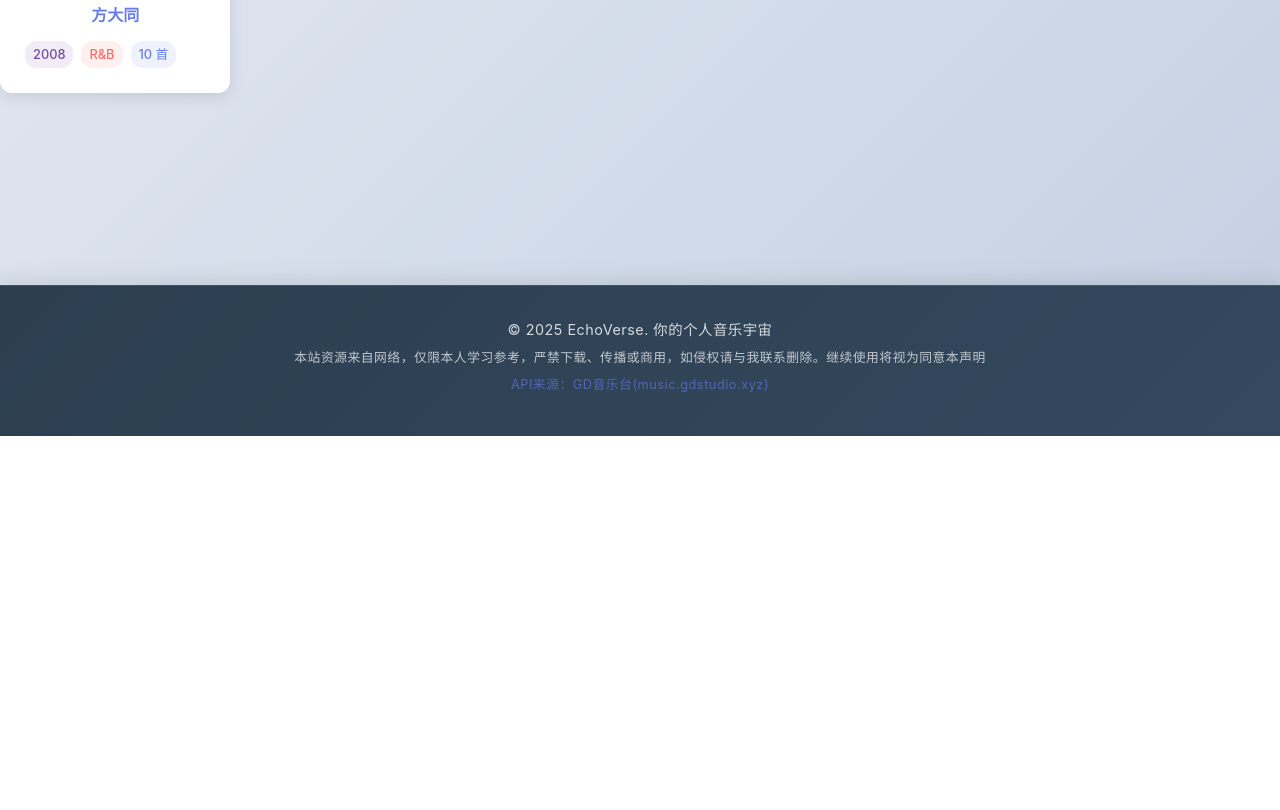
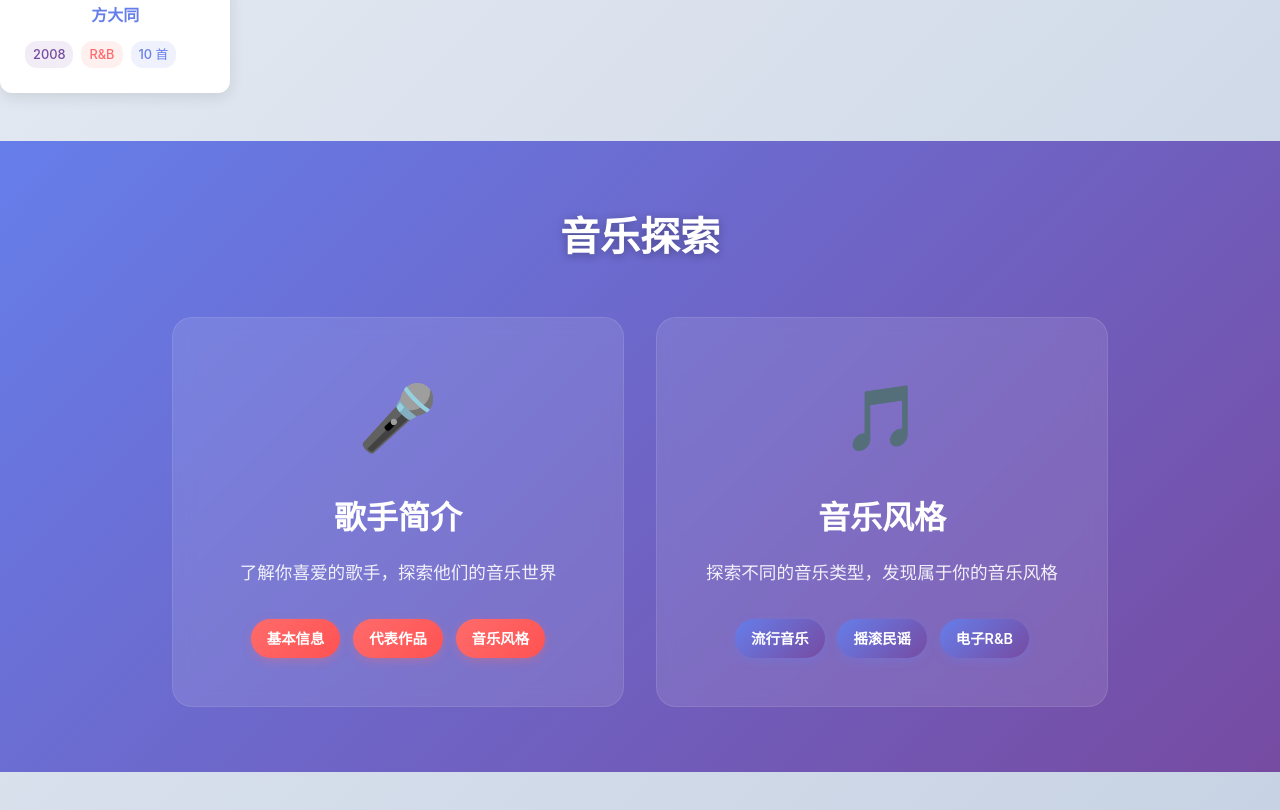
Before and after one commit to Theleeying/Theleeying.github.io, a plain HTML site: page index.html in a window 1280 px wide. Shown: the part 1310-2120 px from the top of the page. Before the commit the page ends 1746 px from the top, so only its background shows below. Drawn offline with Linux system fonts and the light colour scheme; no server answers.

Commit message:
feature: 在首页创建入口，更新readme

```diff
--- a/css/page/index.css
+++ b/css/page/index.css
@@ -213,6 +213,165 @@ section h3 {
     }
 }
 
+/* 音乐探索入口 */
+.music-explore {
+    padding: 4rem 0;
+    background: linear-gradient(135deg, #667eea 0%, #764ba2 100%);
+}
+
+.music-explore h3 {
+    text-align: center;
+    color: white;
+    font-size: 2.5rem;
+    margin-bottom: 3rem;
+    text-shadow: 0 2px 10px rgba(0, 0, 0, 0.3);
+}
+
+.explore-grid {
+    display: grid;
+    grid-template-columns: repeat(auto-fit, minmax(400px, 1fr));
+    gap: 2rem;
+    max-width: 1000px;
+    margin: 0 auto;
+    padding: 0 2rem;
+}
+
+.explore-card {
+    background: rgba(255, 255, 255, 0.1);
+    padding: 3rem 2rem;
+    border-radius: 20px;
+    backdrop-filter: blur(10px);
+    border: 1px solid rgba(255, 255, 255, 0.1);
+    text-decoration: none;
+    color: white;
+    text-align: center;
+    transition: transform 0.3s ease, box-shadow 0.3s ease;
+    position: relative;
+    overflow: hidden;
+}
+
+.explore-card::before {
+    content: '';
+    position: absolute;
+    top: 0;
+    left: 0;
+    right: 0;
+    bottom: 0;
+    background: linear-gradient(135deg, rgba(255, 107, 107, 0.1), rgba(255, 82, 82, 0.1));
+    opacity: 0;
+    transition: opacity 0.3s ease;
+}
+
+.explore-card:hover::before {
+    opacity: 1;
+}
+
+.explore-card:hover {
+    transform: translateY(-10px);
+    box-shadow: 0 20px 40px rgba(0, 0, 0, 0.2);
+}
+
+.artist-card::before {
+    background: linear-gradient(135deg, rgba(255, 107, 107, 0.1), rgba(255, 82, 82, 0.1));
+}
+
+.genres-card::before {
+    background: linear-gradient(135deg, rgba(102, 126, 234, 0.1), rgba(118, 75, 162, 0.1));
+}
+
+.explore-icon {
+    font-size: 4rem;
+    margin-bottom: 1.5rem;
+    display: block;
+    position: relative;
+    z-index: 2;
+}
+
+.explore-card h4 {
+    font-size: 2rem;
+    font-weight: 700;
+    margin-bottom: 1rem;
+    position: relative;
+    z-index: 2;
+}
+
+.explore-card p {
+    font-size: 1.1rem;
+    line-height: 1.6;
+    margin-bottom: 2rem;
+    opacity: 0.9;
+    position: relative;
+    z-index: 2;
+}
+
+.explore-features {
+    display: flex;
+    justify-content: center;
+    flex-wrap: wrap;
+    gap: 0.8rem;
+    position: relative;
+    z-index: 2;
+}
+
+.explore-features .feature-tag {
+    background: linear-gradient(135deg, #ff6b6b, #ff5252);
+    color: white;
+    padding: 0.5rem 1rem;
+    border-radius: 20px;
+    font-size: 0.9rem;
+    font-weight: 600;
+    box-shadow: 0 3px 10px rgba(255, 107, 107, 0.3);
+    transition: transform 0.3s ease, box-shadow 0.3s ease;
+}
+
+.explore-features .feature-tag:hover {
+    transform: translateY(-2px);
+    box-shadow: 0 5px 15px rgba(255, 107, 107, 0.5);
+}
+
+.genres-card .explore-features .feature-tag {
+    background: linear-gradient(135deg, #667eea, #764ba2);
+    box-shadow: 0 3px 10px rgba(102, 126, 234, 0.3);
+}
+
+.genres-card .explore-features .feature-tag:hover {
+    box-shadow: 0 5px 15px rgba(102, 126, 234, 0.5);
+}
+
+/* 响应式设计 */
+@media (max-width: 768px) {
+    .music-explore h3 {
+        font-size: 2rem;
+    }
+
+    .explore-grid {
+        grid-template-columns: 1fr;
+        gap: 1.5rem;
+        padding: 0 1rem;
+    }
+
+    .explore-card {
+        padding: 2rem 1.5rem;
+    }
+
+    .explore-icon {
+        font-size: 3rem;
+    }
+
+    .explore-card h4 {
+        font-size: 1.5rem;
+    }
+
+    .explore-card p {
+        font-size: 1rem;
+    }
+
+    .explore-features .feature-tag {
+        padding: 0.4rem 0.8rem;
+        font-size: 0.8rem;
+    }
+}
+
 /* 歌单分类选择器 */
 .section-header {
     display: flex;
--- a/index.html
+++ b/index.html
@@ -61,6 +61,34 @@
                 <!-- 动态生成内容 -->
             </div>
         </section>
+
+        <!-- 音乐探索入口 -->
+        <section class="music-explore">
+            <h3>音乐探索</h3>
+            <div class="explore-grid">
+                <a href="artist-profile.html" class="explore-card artist-card">
+                    <div class="explore-icon">🎤</div>
+                    <h4>歌手简介</h4>
+                    <p>了解你喜爱的歌手，探索他们的音乐世界</p>
+                    <div class="explore-features">
+                        <span class="feature-tag">基本信息</span>
+                        <span class="feature-tag">代表作品</span>
+                        <span class="feature-tag">音乐风格</span>
+                    </div>
+                </a>
+
+                <a href="music-genres.html" class="explore-card genres-card">
+                    <div class="explore-icon">🎵</div>
+                    <h4>音乐风格</h4>
+                    <p>探索不同的音乐类型，发现属于你的音乐风格</p>
+                    <div class="explore-features">
+                        <span class="feature-tag">流行音乐</span>
+                        <span class="feature-tag">摇滚民谣</span>
+                        <span class="feature-tag">电子R&B</span>
+                    </div>
+                </a>
+            </div>
+        </section>
     </main>
 
     <footer>
```
Also changed, not shown: 1 other file.
